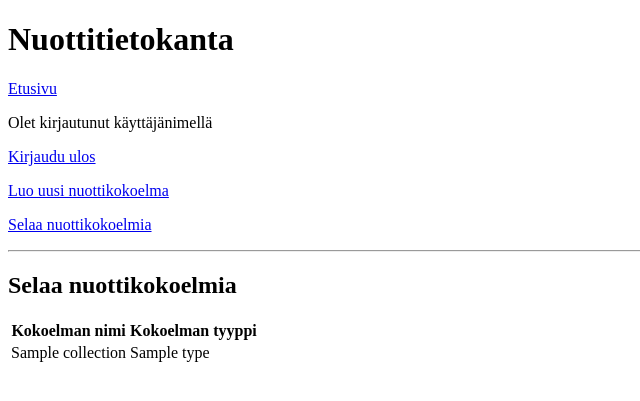
After one commit to mkkarl/nuottitietokanta, a Flask app: template templates/sheet_collections.html in a window 1280 px wide. The commit adds this page. Shown: the top 401 px of the page, without its empty margins (0-640 px from the left). Run offline with Flask 3, Linux system fonts and the light colour scheme; the template is opened without the code that fills it: most values are stand-ins (such as "Sample title", 1, 10 or a date in 2020).

Commit message:
Add sheet collection browsing

```diff
--- a/routes.py
+++ b/routes.py
@@ -54,3 +54,8 @@ def new_sheet_collection():
             return redirect("/")
         else:
             return render_template("error.html", message="Uuden kokoelman luonti ei onnistunut")
+
+@app.route("/sheet_collections", methods=["GET"])
+def get_sheet_collections():
+    collections = sheets.get_collections()
+    return render_template("sheet_collections.html", collections=collections)
--- a/templates/index.html
+++ b/templates/index.html
@@ -5,5 +5,6 @@
 <p>Hei {{ session.username }}</p>
 
 <p><a href="/new_sheet_collection">Luo uusi nuottikokoelma</a></p>
+<p><a href="/sheet_collections">Selaa nuottikokoelmia</a></p>
 
 {% endblock %}
--- a/templates/layout.html
+++ b/templates/layout.html
@@ -7,6 +7,7 @@
 <a href="/logout">Kirjaudu ulos</a>
 
 <p><a href="/new_sheet_collection">Luo uusi nuottikokoelma</a></p>
+<p><a href="/sheet_collections">Selaa nuottikokoelmia</a></p>
 <hr>
 
 {% block content %}{% endblock %}
--- /dev/null
+++ b/templates/sheet_collections.html
@@ -0,0 +1,16 @@
+{% extends "layout.html" %}
+{% block title %}Etusivu{% endblock %}
+{% block content %}
+
+<h2>Selaa nuottikokoelmia</h2>
+
+<table>
+    <tr><th>Kokoelman nimi</th><th>Kokoelman tyyppi</th></tr>
+
+    {% for collection in collections %}
+    <tr><td>{{ collection.name }}</td><td>{{ collection.type }}</td></tr>
+    {% endfor %}
+
+</table>
+
+{% endblock %}
```
Also changed, not shown: sheets.py (+9 -0 lines), README.md.
